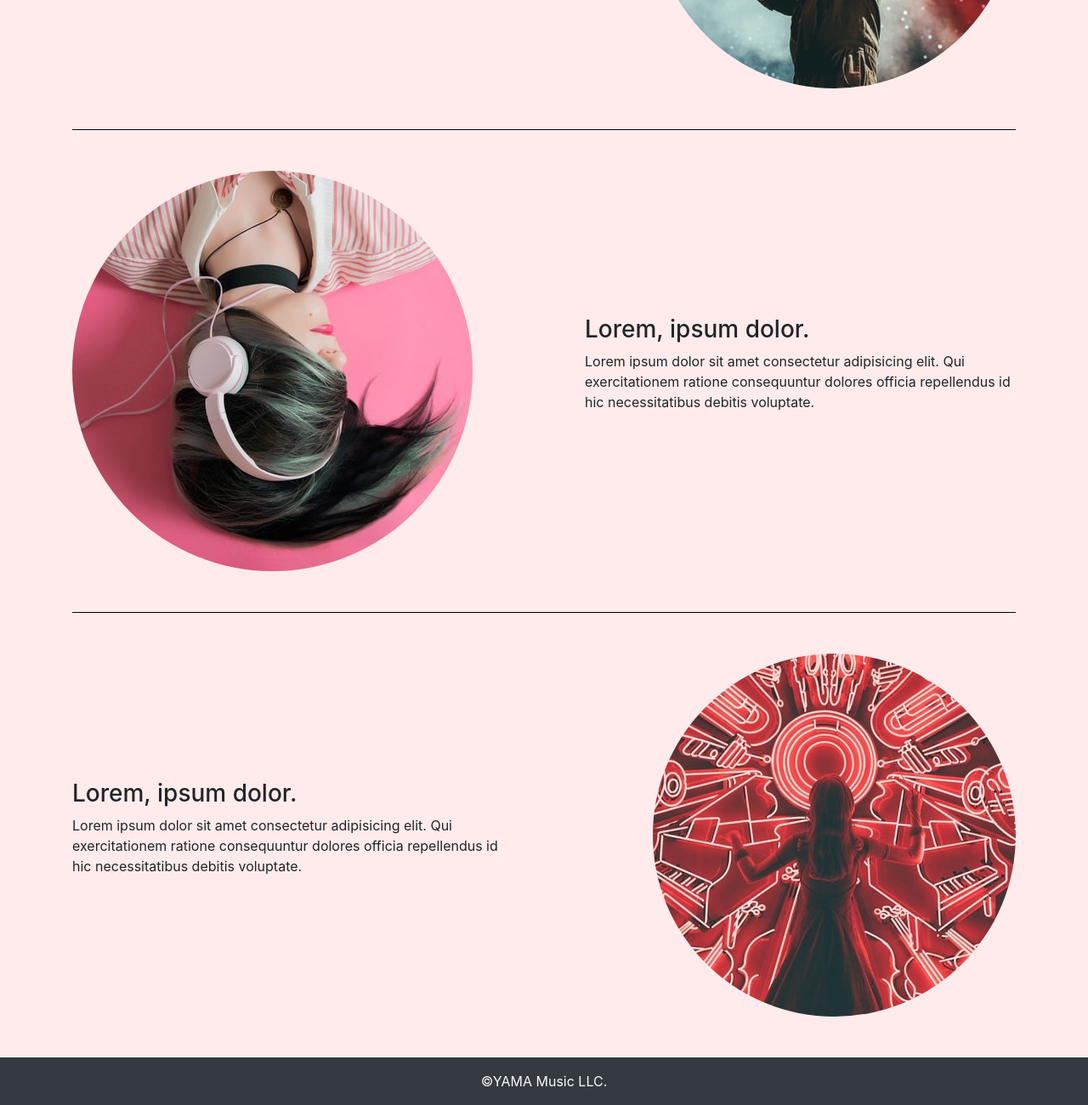
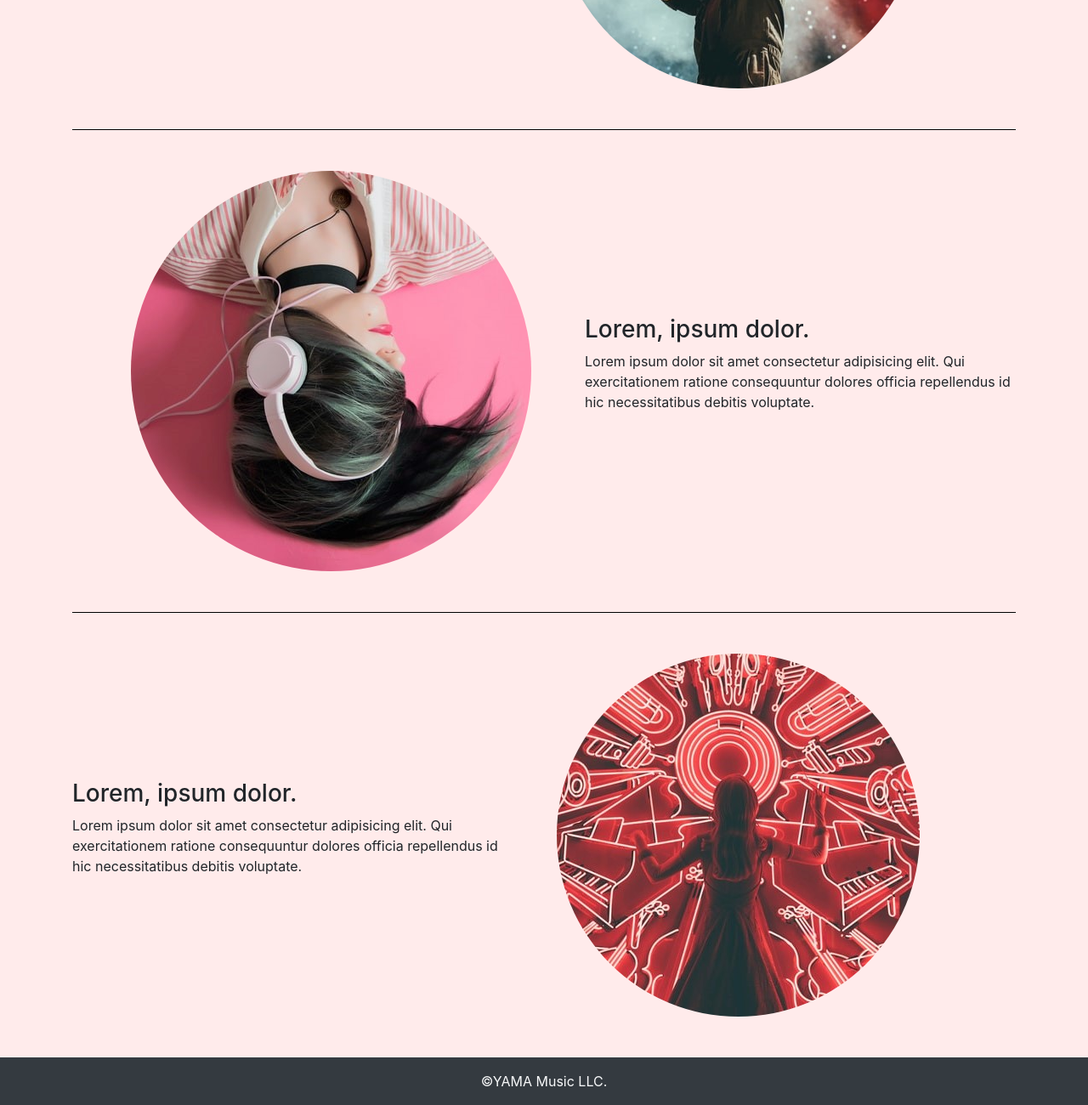
Before and after one commit to Darkryhr/YamaMusic, a plain HTML site: page index.html in a window 1280 px wide. Shown: the part 1165-2465 px from the top of the page at 85% size. Drawn offline with nearby package versions, Linux system fonts and the light colour scheme; a web font is replaced by a local one.

Commit message:
Update index.html

```diff
--- a/index.html
+++ b/index.html
@@ -85,7 +85,7 @@
         <div class="col-md-6 col-sm-12 mx-0">
           <img
             src="./img/austin-neill-hgO1wFPXl3I-unsplash.jpg"
-            class="rounded-circle float-right"
+            class="rounded-circle"
             alt=""
           />
         </div>
@@ -95,7 +95,7 @@
         <div class="col-md-6 col-sm-12 mx-0">
           <img
             src="./img/elice-moore-E--AUpYXbjM-unsplash.jpg"
-            class="rounded-circle float-left"
+            class="rounded-circle float-right"
             alt=""
           />
         </div>
@@ -121,7 +121,7 @@
         <div class="col-md-6 col-sm-12">
           <img
             src="./img/spencer-imbrock-JAHdPHMoaEA-unsplash.jpg"
-            class="rounded-circle float-right"
+            class="rounded-circle"
             alt=""
           />
         </div>
```
